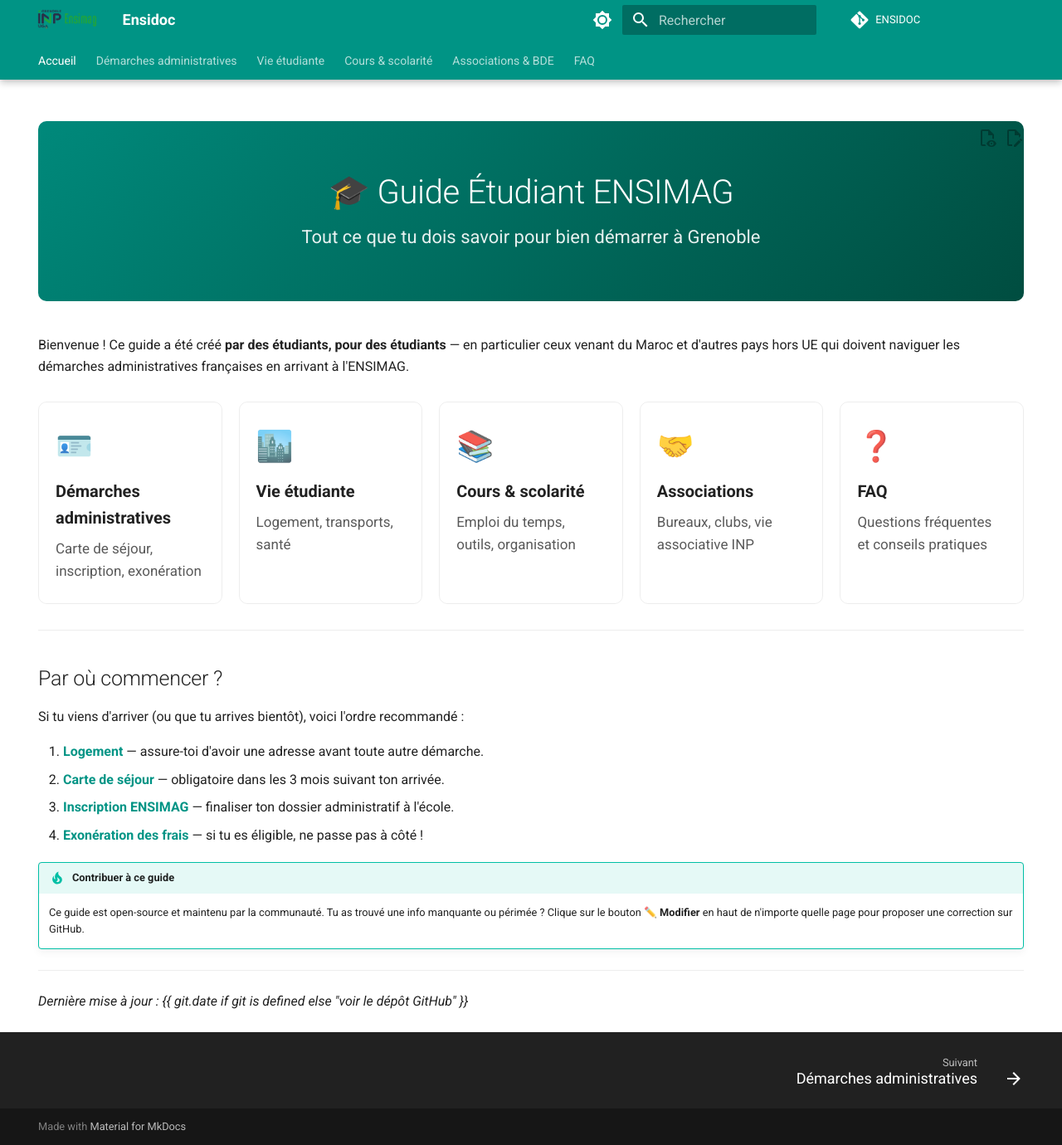
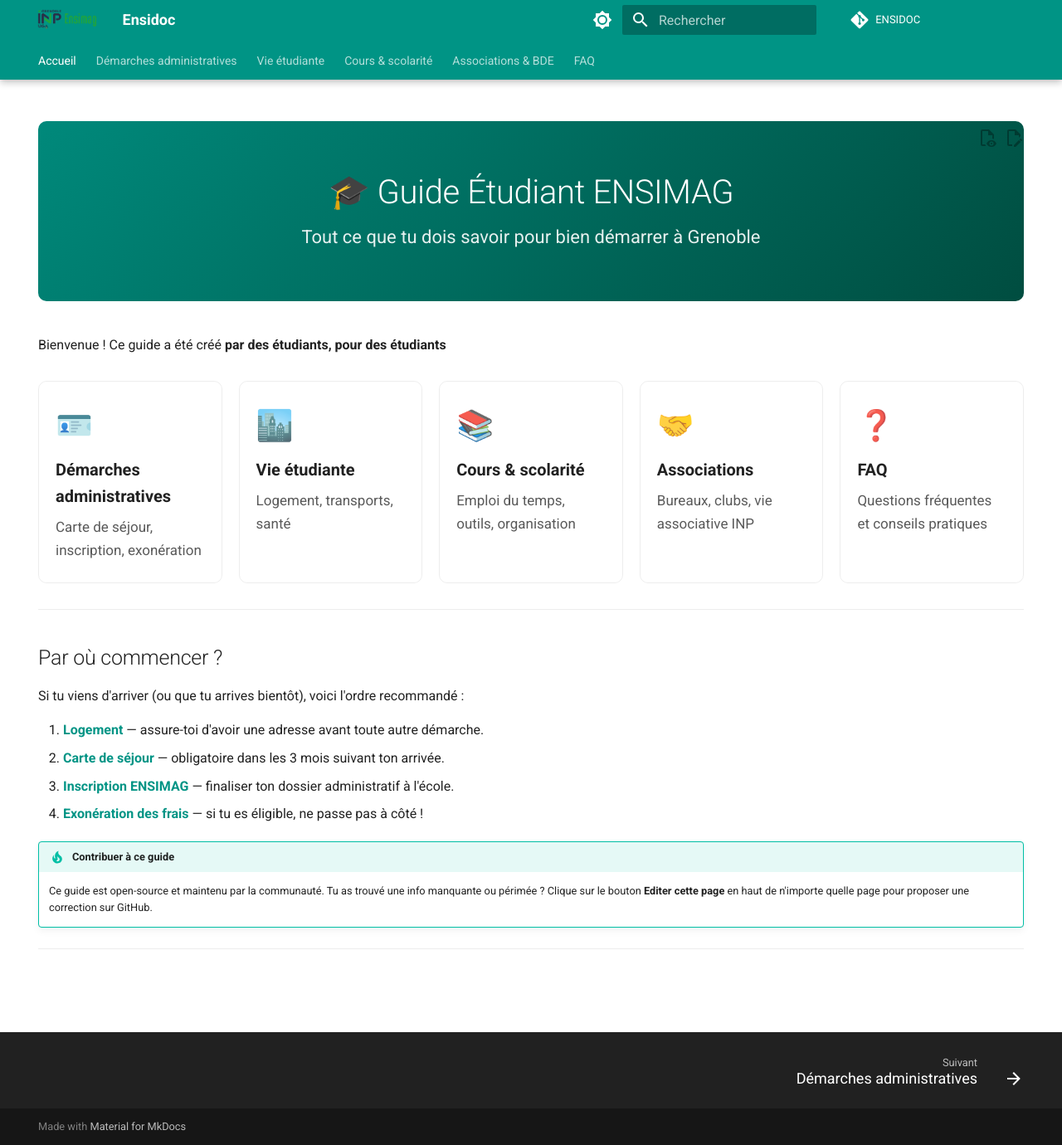
Before and after one commit to Dehbiy/ENSIDOC, an MkDocs documentation site: the page built from docs/index.md, in a window 1280 px wide and 1380 px high. Shown: the whole window at 83% size. Built offline with MkDocs 1.6.1 and Material for MkDocs 9.7.7, drawn with Linux system fonts in a browser that asks for light colours; comment, search, counter and statistics services are not loaded.

Commit message:
fix: minor fixes

```diff
--- a/docs/index.md
+++ b/docs/index.md
@@ -11,7 +11,7 @@
   <p>Tout ce que tu dois savoir pour bien démarrer à Grenoble</p>
 </div>
 
-Bienvenue ! Ce guide a été créé **par des étudiants, pour des étudiants** — en particulier ceux venant du Maroc et d'autres pays hors UE qui doivent naviguer les démarches administratives françaises en arrivant à l'ENSIMAG.
+Bienvenue ! Ce guide a été créé **par des étudiants, pour des étudiants**
 
 <div class="nav-cards">
   <a class="nav-card" href="administrative/">
@@ -54,8 +54,6 @@
 
 !!! tip "Contribuer à ce guide"
     Ce guide est open-source et maintenu par la communauté. Tu as trouvé une info manquante ou périmée ?
-    Clique sur le bouton **✏️ Modifier** en haut de n'importe quelle page pour proposer une correction sur GitHub.
+    Clique sur le bouton **Editer cette page** en haut de n'importe quelle page pour proposer une correction sur GitHub.
 
 ---
-
-*Dernière mise à jour : {{ git.date if git is defined else "voir le dépôt GitHub" }}*
--- a/mkdocs.yml
+++ b/mkdocs.yml
@@ -78,8 +78,8 @@
   - Démarches administratives:
     - administrative/index.md
     - Carte de séjour: administrative/carte-de-sejour.md
+    - Inscription ENSIMAG: administrative/inscription.md
     - Banque: administrative/banque.md
-    - Inscription ENSIMAG: administrative/inscription.md
     - Exonération des frais: administrative/exoneration.md
     - Logement (CROUS): administrative/logement.md
   - Vie étudiante:
```
Also changed, not shown: CONTRIBUTING.md (+1 -1 lines), docs/administrative/banque.md (added, +8 -0 lines), docs/administrative/index.md (+1 -0 lines).
